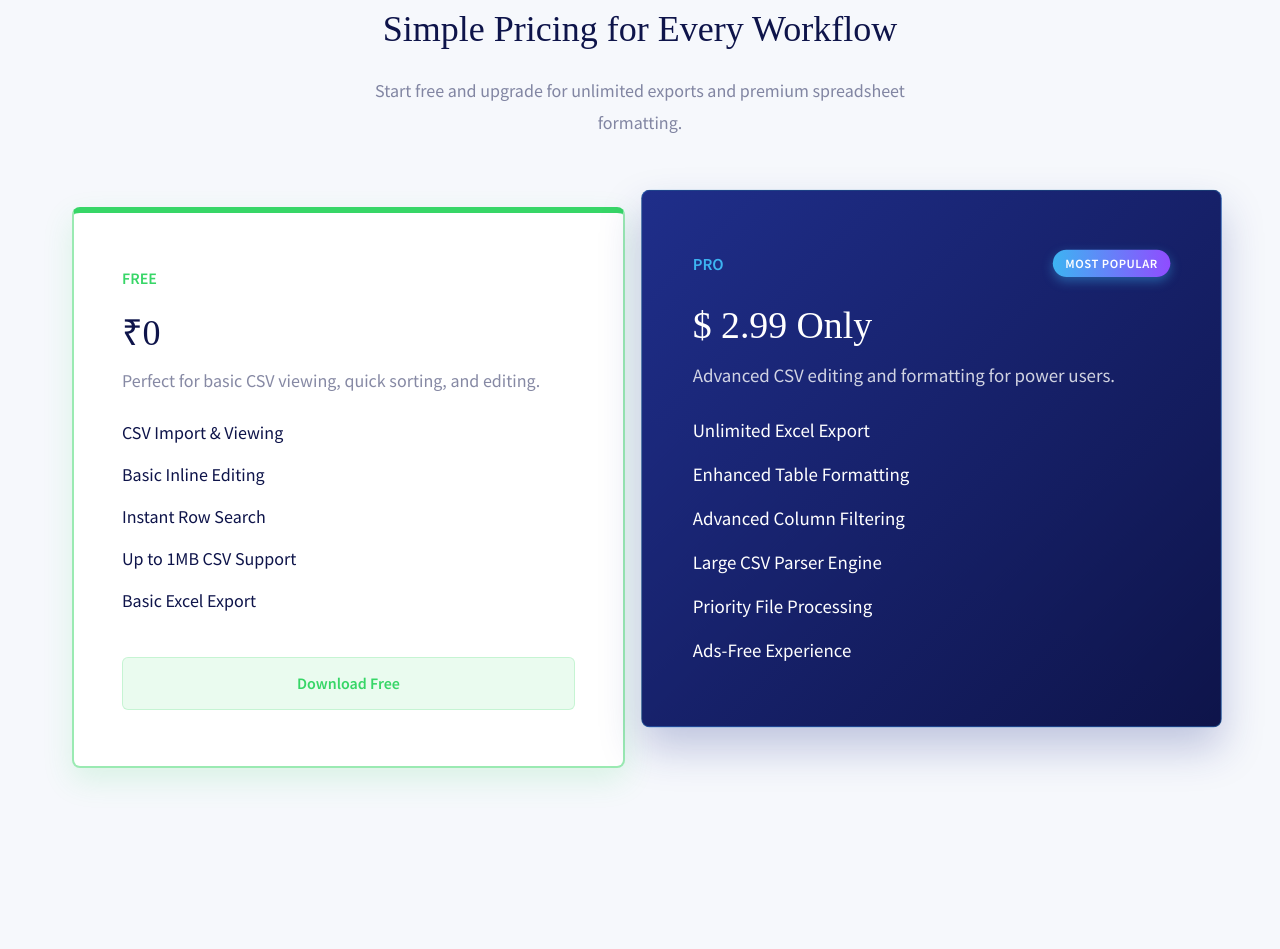
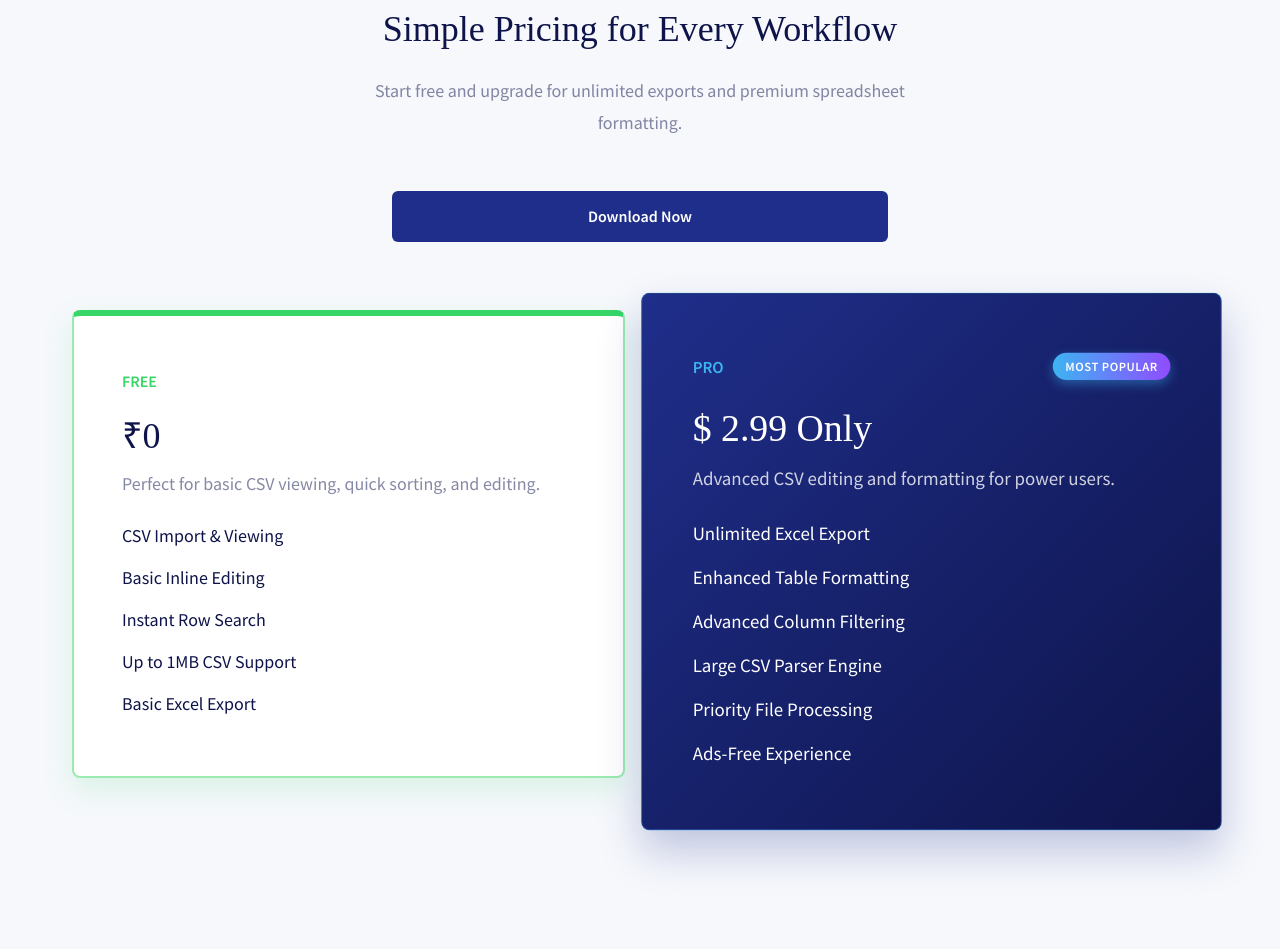
Before and after one commit to abhuzz/lekhasheet_web, a website with bundled scripts: page index.html in a window 1280 px wide. Shown: the part 2284-3233 px from the top of the page. Built offline with nearby package versions, Linux system fonts and the light colour scheme; a web font is replaced by a local one.

Commit message:
layout: move Download Now button above pricing items

```diff
--- a/index.html
+++ b/index.html
@@ -261,6 +261,11 @@
         </p>
       </article>
 
+      <a href="https://apps.apple.com/us/app/lekha-sheet/id6761659449" target="_blank" rel="noopener noreferrer"
+        style="width: 80%; max-width: 400px; margin-top: -20px;" class="primary-button">
+        Download Now
+      </a>
+
       <div class="price-list">
 
         <div class="price-list-item free">
@@ -282,8 +287,6 @@
             <li>Up to 1MB CSV Support</li>
             <li>Basic Excel Export</li>
           </ul>
-
-          <button class="secondary-button" style="width: 100%; margin-top: 20px;">Download Free</button>
 
         </div>
 
```
